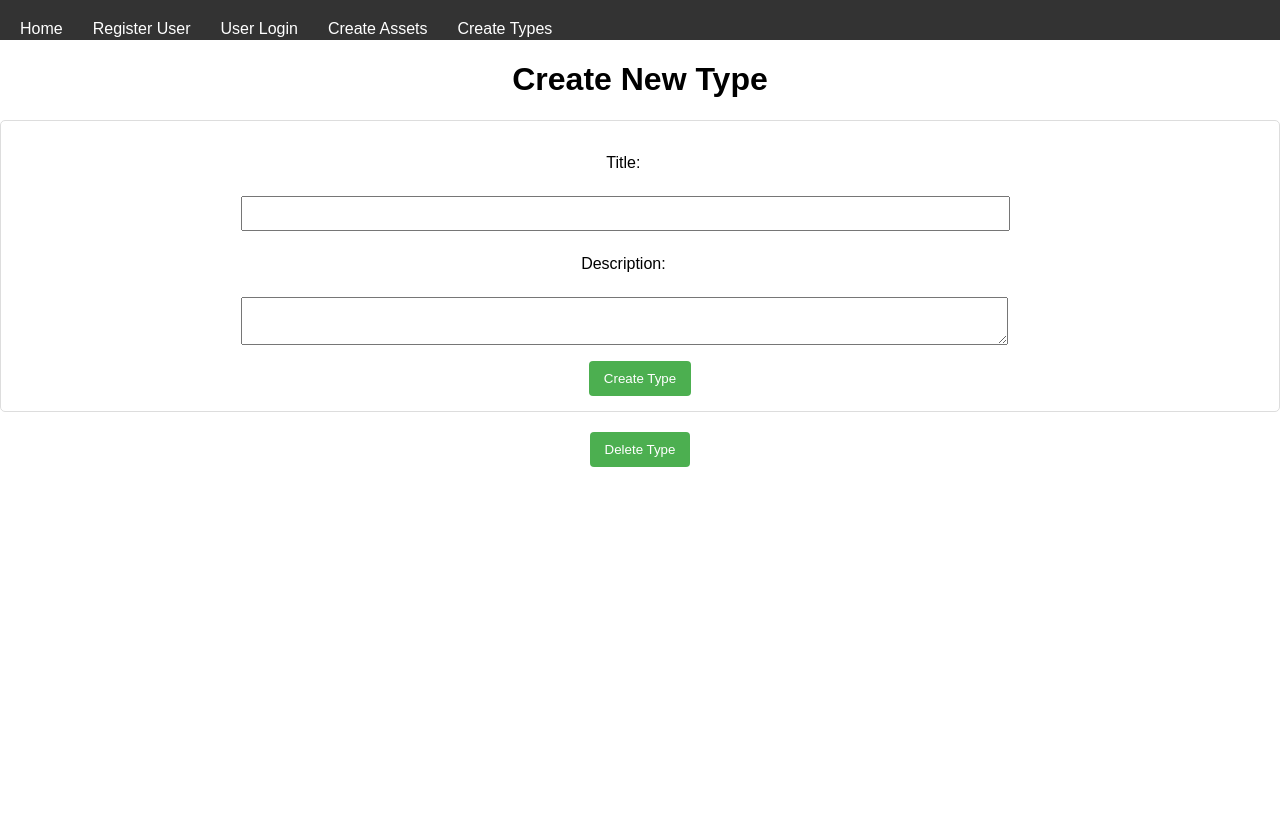
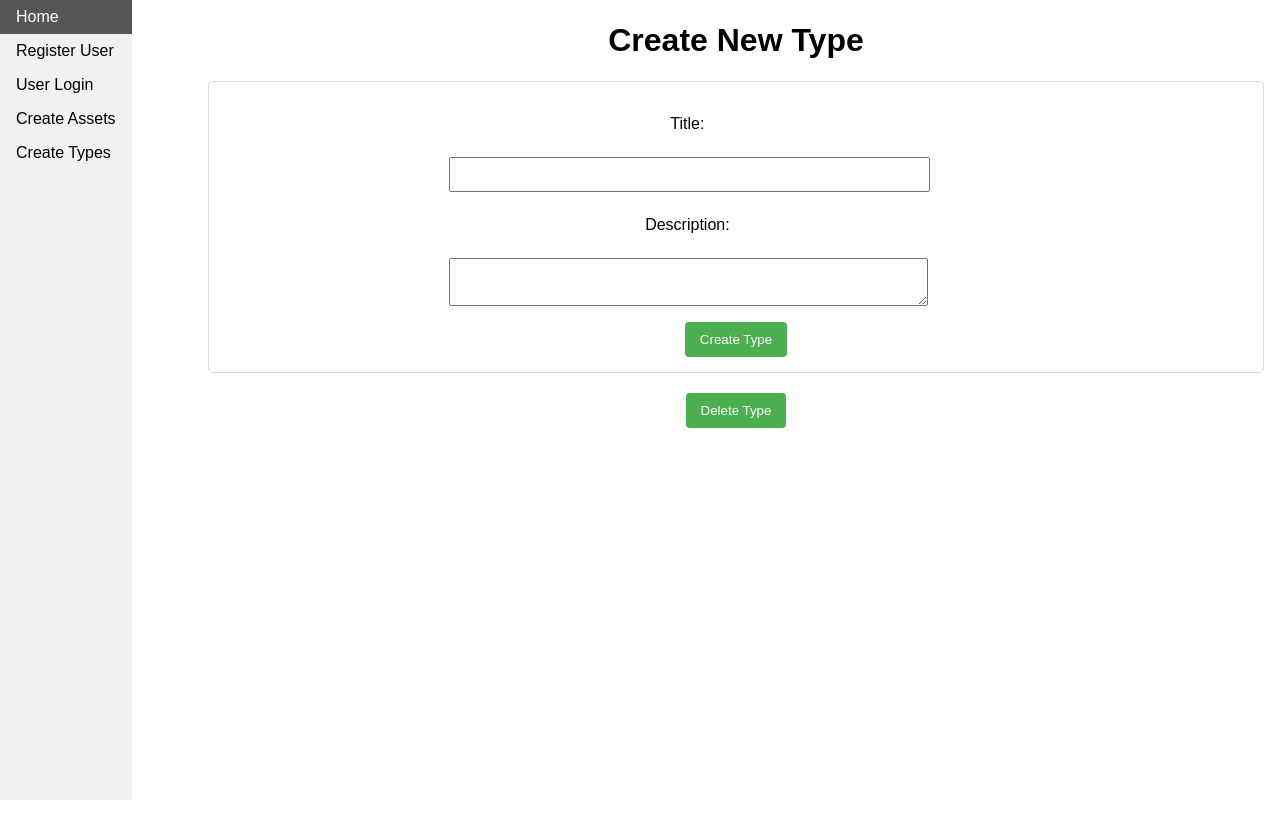
Before and after one commit to shahd9290/Assets-Repository, a React (Create React App) app in the folder frontend/frontend-app/: page /create-types in a window 1280 px wide. Shown: the top 838 px of the page. Before the commit the page ends 800 px from the top, so only its background shows below. Built offline with nearby package versions, Linux system fonts and the light colour scheme.

Commit message:
Navigation bar is now vertical

```diff
--- a/frontend/frontend-app/src/App.css
+++ b/frontend/frontend-app/src/App.css
@@ -19,7 +19,7 @@ form, .button-container {
 label, select, input, textarea {
     display: block;
     align-items: center;
-    width: 60%;
+    width: 45%;
     margin: 10px 225px;
     padding: 8px;
 }
--- a/frontend/frontend-app/src/App.js
+++ b/frontend/frontend-app/src/App.js
@@ -58,7 +58,7 @@ function App() {
 
 
   return (
-    <div className="App">
+    <div className="App" style={{ marginLeft: '15%', padding: '1px 16px', height: '1000px' }}>
       <h1>Create New Asset</h1>
       <form onSubmit={handleSubmit}> {/* Ensure handleSubmit is defined */}
         <label htmlFor="asset-title">Title:</label>
--- a/frontend/frontend-app/src/Home.js
+++ b/frontend/frontend-app/src/Home.js
@@ -9,7 +9,7 @@ function Home() {
 
 
   return (
-    <div>
+    <div >
         <Navbar />
         <Routes>
             <Route path='/register-user' element={<NewUser/>} />
@@ -17,7 +17,7 @@ function Home() {
             <Route path='/create-assets' element={<App/>} />
             <Route path='/create-types' element={<Types/>} />
             <Route path='/assets' element={<AssetTable/>} />
-        </Routes>
+            </Routes>
 
     </div>
   );
--- a/frontend/frontend-app/src/NewUser.js
+++ b/frontend/frontend-app/src/NewUser.js
@@ -2,7 +2,7 @@ import './App.css';
 
 function NewUser() {
   return (
-    <div className="NewUser">
+    <div className="NewUser" style={{ marginLeft: '15%', padding: '1px 16px', height: '1000px' }}>
       <head>
         <title>User Registration</title>
       </head>
--- a/frontend/frontend-app/src/Types.js
+++ b/frontend/frontend-app/src/Types.js
@@ -3,9 +3,9 @@ import './App.css';
 
 function Types() {
   return (
-    <div className="App">
+    <div className="App" style={{ marginLeft: '15%', padding: '1px 16px', height: '1000px' }}>
       <head>
-        <title>Type Management System</title>
+        <h1>Type Management System</h1>
       </head>
       <body>
         <h1>Create New Type</h1>
--- a/frontend/frontend-app/src/UserLogin.js
+++ b/frontend/frontend-app/src/UserLogin.js
@@ -2,9 +2,9 @@ import './App.css';
 
 function UserLogin() {
   return (
-    <div className="UserLogin">
+    <div className="UserLogin" style={{ marginLeft: '15%', padding: '1px 16px', height: '1000px' }}>
       <head>
-        <title>User Login</title>
+        <h1>User Login</h1>
       </head>
       <body>
         <h1>Log into your account</h1>
--- a/frontend/frontend-app/src/components/AssetTable.js
+++ b/frontend/frontend-app/src/components/AssetTable.js
@@ -30,7 +30,7 @@ const Fetch = () => {
     )
   }
   return (
-    <div>
+    <div style={{ marginLeft: '15%', padding: '1px 16px', height: '1000px' }}>
          <h1> Assets </h1>
          <table>
              <thead>
--- a/frontend/frontend-app/src/components/Navbar.css
+++ b/frontend/frontend-app/src/components/Navbar.css
@@ -1,13 +1,28 @@
-nav {
-    background-color: #333;
-    color: #fff;
-    padding: 20px;
-    align-items: center;
-  }
-nav a {
-    float: left;
-    text-align: center;
-    color: #fff;
-    margin-right: 30px;
-    text-decoration: none;
-  }
+li a {
+  display: block;
+  color: #000;
+  padding: 8px 16px;
+  text-decoration: none;
+}
+
+
+ul {
+  list-style-type: none;
+  margin: 0;
+  padding: 0;
+  width: 15;
+  background-color: #f1f1f1;
+  height: 100%;
+  position: fixed;
+  overflow: auto;
+}
+
+li a:hover {
+  background-color: #555;
+  color: white;
+}
+
+.active {
+  background-color: #04AA6D;
+  color: black;
+}
--- a/frontend/frontend-app/src/components/Navbar.js
+++ b/frontend/frontend-app/src/components/Navbar.js
@@ -5,13 +5,13 @@ const Navbar = () => {
   return (
     <div>
       {/* menu */}
-      <nav className='justify-content-center'>
-        <a href='/assets'>Home</a>
-        <a href='/register-user'>Register User</a>
-        <a href='/user-login'>User Login</a>
-        <a href='/create-assets'>Create Assets </a>
-        <a href='/create-types'>Create Types</a>
-      </nav>
+       <ul>
+        <li><a href='/assets'>Home</a></li>
+        <li><a href='/register-user'>Register User</a></li>
+        <li><a href='/user-login'>User Login</a></li>
+        <li><a href='/create-assets'>Create Assets </a></li>
+        <li><a href='/create-types'>Create Types</a></li>
+      </ul>
     </div>
   );
 };
```
